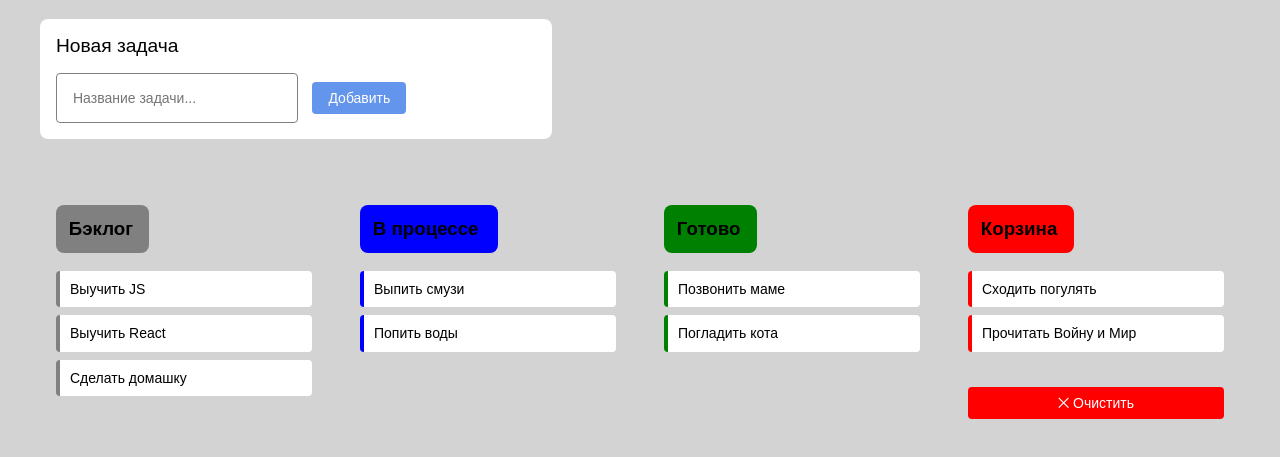
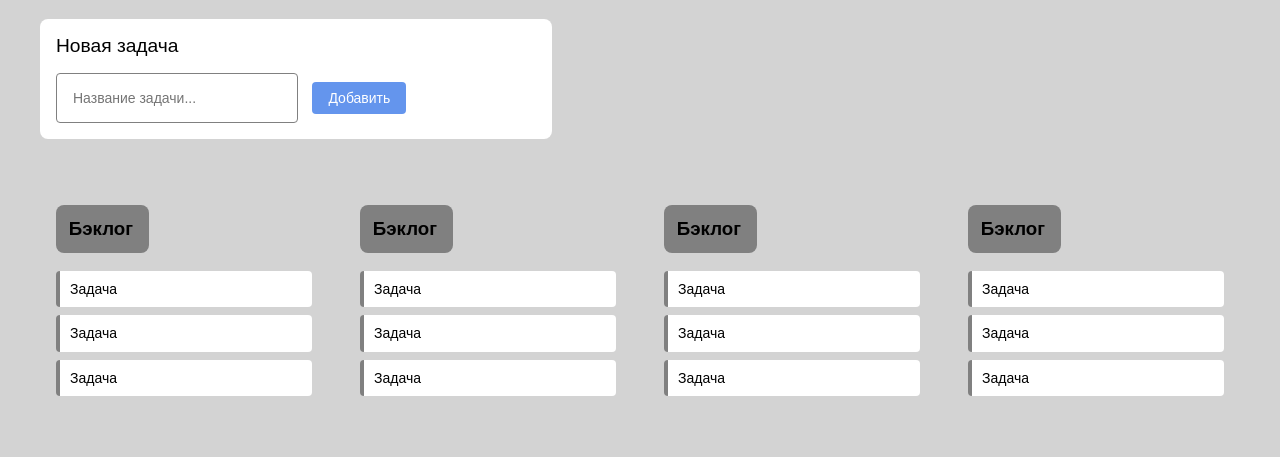
Before and after one commit to StepanMuzafarov/StepanMuzafarov.github.io, a plain HTML site: page index.html in a window 1280 px wide. Shown: the part 69-526 px from the top of the page. Drawn offline with Linux system fonts and the light colour scheme.

Commit message:
create components

```diff
--- a/index.html
+++ b/index.html
@@ -7,48 +7,11 @@
     <link rel="stylesheet" href="styles.css">
     <title>Музафаров С.И.</title>
 </head>
-<body>
-    <header>
-        <h1 id="todo-list">Список задач</h1>
-    </header>
+<body class="todo-app">
     <main>
-        <form class="new-task">
-            <h2>Новая задача</h2>
-            <input id="name-new-task" type="text" placeholder="Название задачи...">
-            <button id="add-button">Добавить</button>
-        </form>
-        <section class="board">
-            <div class="backlog">
-                <h3 class="backlog-head">Бэклог</h3>
-                <ul class="backlog-tasks">
-                    <li>Выучить JS</li>
-                    <li>Выучить React</li>
-                    <li>Сделать домашку</li>
-                </ul>
-            </div>
-            <div class="in-progress">
-                <h3 class="in-progress-head">В процессе</h3>
-                <ul class="in-progress-tasks">
-                    <li>Выпить смузи</li>
-                    <li>Попить воды</li>
-                </ul>
-            </div>
-            <div class="ready">
-                <h3 class="ready-head">Готово</h3>
-                <ul class="ready-tasks">
-                    <li>Позвонить маме</li>
-                    <li>Погладить кота</li>
-                </ul>
-            </div>
-            <div class="bin">
-                <h3 class="bin-head">Корзина</h3>
-                <ul class="bin-tasks">
-                    <li>Сходить погулять</li>
-                    <li>Прочитать Войну и Мир</li>
-                </ul>
-                <button id="clear-button">⨉ Очистить</button>
-            </div>
-        </section>
+        <section class="form-section"></section>
+        <section class="board-section"></section>
     </main>
+    <script src="src/main.js" type="module"></script>
 </body>
 </html>
--- /dev/null
+++ b/src/framework/render.js
@@ -0,0 +1,18 @@
+const RenderPosition = {
+  BEFOREBEGIN: 'beforebegin',
+  AFTERBEGIN: 'afterbegin',
+  BEFOREEND: 'beforeend',
+  AFTEREND: 'afterend',
+};
+
+function createElement(template) {
+  const newElement = document.createElement('div');
+  newElement.innerHTML = template;
+  return newElement.firstElementChild;
+}
+
+function render(component, container, place = RenderPosition.BEFOREEND) {
+  container.insertAdjacentElement(place, component.getElement());
+}
+
+export {RenderPosition, createElement, render};
--- /dev/null
+++ b/src/main.js
@@ -0,0 +1,31 @@
+import HeaderComponent from './view/header-component.js';
+import NewTaskComponent from './view/new-task-component.js';
+import TaskBoardComponent from './view/task-board-component.js';
+import TaskListComponent from './view/task-list-component.js';
+import TaskComponent from './view/task-component.js';
+import {render, RenderPosition} from './framework/render.js';
+
+const bodyContainer = document.querySelector('.todo-app');
+const formSectionContainer = document.querySelector('.form-section');
+const boardSectionContainer = document.querySelector('.board-section');
+
+render(new HeaderComponent(), bodyContainer, RenderPosition.AFTERBEGIN);
+
+render(new NewTaskComponent(), formSectionContainer);
+
+const taskBoardComponent = new TaskBoardComponent();
+render(taskBoardComponent, boardSectionContainer);
+
+const boardElement = taskBoardComponent.getElement();
+
+for (let i = 0; i < 4; i++) {
+    const taskListComponent = new TaskListComponent();
+    render(taskListComponent, boardElement);
+
+    const tasksContainer = taskListComponent.getElement().querySelector('.backlog-tasks');
+
+    for (let j = 0; j < 3; j++) {
+        const taskComponent = new TaskComponent();
+        render(taskComponent, tasksContainer);
+    }
+}
--- /dev/null
+++ b/src/view/header-component.js
@@ -0,0 +1,32 @@
+import {createElement} from '../framework/render.js';
+
+
+function createHeaderComponentTemplate() {
+    return (
+        `<header>
+            <h1 id="todo-list">Список задач</h1>
+        </header>`
+      );
+}
+
+
+export default class HeaderComponent {
+  getTemplate() {
+    return createHeaderComponentTemplate();
+  }
+
+
+  getElement() {
+    if (!this.element) {
+      this.element = createElement(this.getTemplate());
+    }
+
+
+    return this.element;
+  }
+
+
+  removeElement() {
+    this.element = null;
+  }
+}
--- /dev/null
+++ b/src/view/new-task-component.js
@@ -0,0 +1,34 @@
+import {createElement} from '../framework/render.js';
+
+
+function createNewTaskComponentTemplate() {
+    return (
+        `<form class="new-task">
+            <h2>Новая задача</h2>
+            <input id="name-new-task" type="text" placeholder="Название задачи...">
+            <button id="add-button">Добавить</button>
+        </form>`
+      );
+}
+
+
+export default class NewTaskComponent {
+  getTemplate() {
+    return createNewTaskComponentTemplate();
+  }
+
+
+  getElement() {
+    if (!this.element) {
+      this.element = createElement(this.getTemplate());
+    }
+
+
+    return this.element;
+  }
+
+
+  removeElement() {
+    this.element = null;
+  }
+}
--- /dev/null
+++ b/src/view/task-board-component.js
@@ -0,0 +1,22 @@
+import {createElement} from '../framework/render.js';
+
+function createTaskBoardComponentTemplate() {
+    return `<section class="board"></section>`;
+}
+
+export default class TaskBoardComponent {
+    getTemplate() {
+        return createTaskBoardComponentTemplate();
+    }
+
+    getElement() {
+        if (!this.element) {
+            this.element = createElement(this.getTemplate());
+        }
+        return this.element;
+    }
+
+    removeElement() {
+        this.element = null;
+    }
+}
--- /dev/null
+++ b/src/view/task-component.js
@@ -0,0 +1,22 @@
+import {createElement} from '../framework/render.js';
+
+function createTaskComponentTemplate() {
+    return `<li>Задача</li>`;
+}
+
+export default class TaskComponent {
+    getTemplate() {
+        return createTaskComponentTemplate();
+    }
+
+    getElement() {
+        if (!this.element) {
+            this.element = createElement(this.getTemplate());
+        }
+        return this.element;
+    }
+
+    removeElement() {
+        this.element = null;
+    }
+}
--- /dev/null
+++ b/src/view/task-list-component.js
@@ -0,0 +1,27 @@
+import {createElement} from '../framework/render.js';
+
+function createTaskListComponentTemplate() {
+    return `
+        <div class="backlog">
+            <h3 class="backlog-head">Бэклог</h3>
+            <ul class="backlog-tasks"></ul>
+        </div>
+    `;
+}
+
+export default class TaskListComponent {
+    getTemplate() {
+        return createTaskListComponentTemplate();
+    }
+
+    getElement() {
+        if (!this.element) {
+            this.element = createElement(this.getTemplate());
+        }
+        return this.element;
+    }
+
+    removeElement() {
+        this.element = null;
+    }
+}
```
Also changed, not shown: markup/index.html (added, +54 -0 lines).
